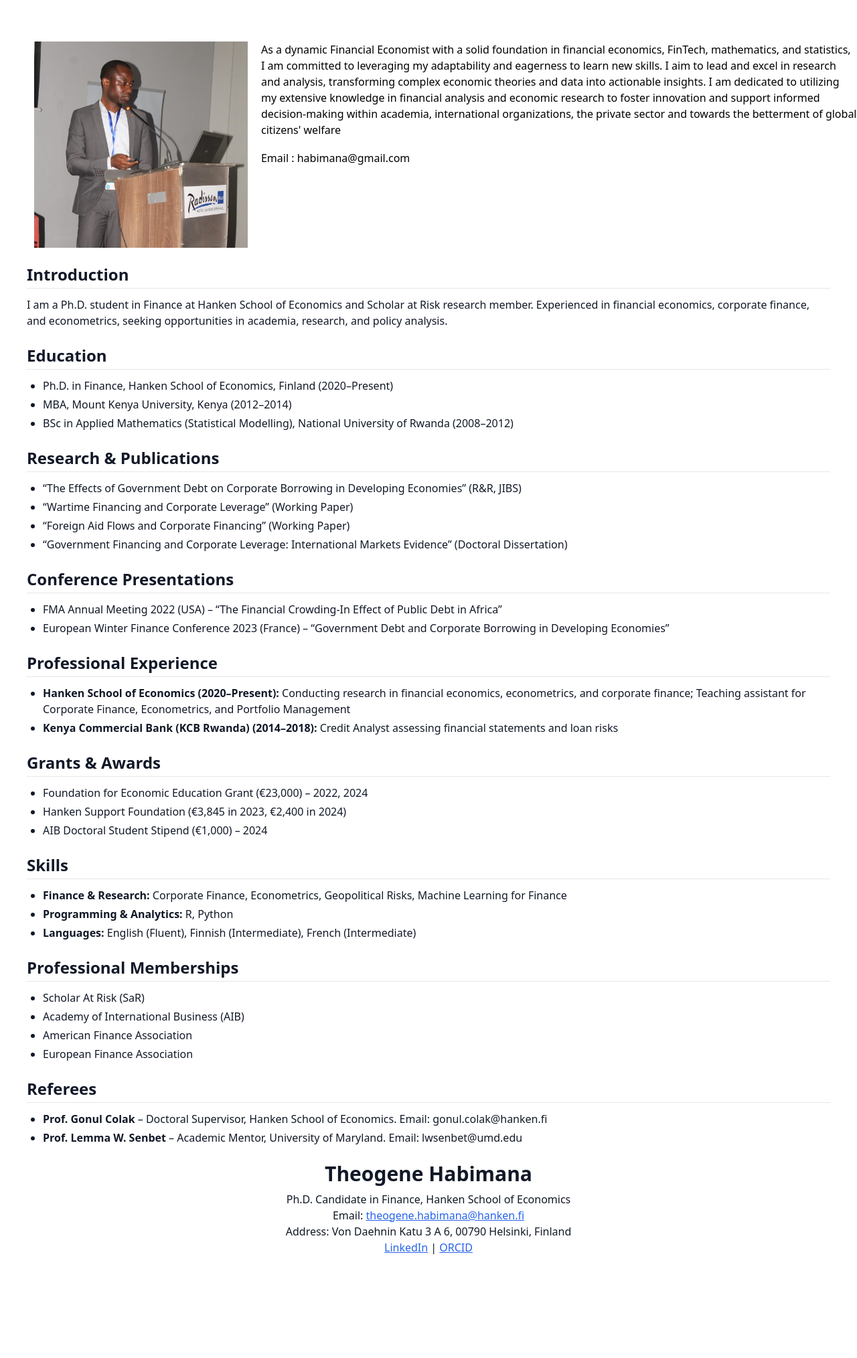
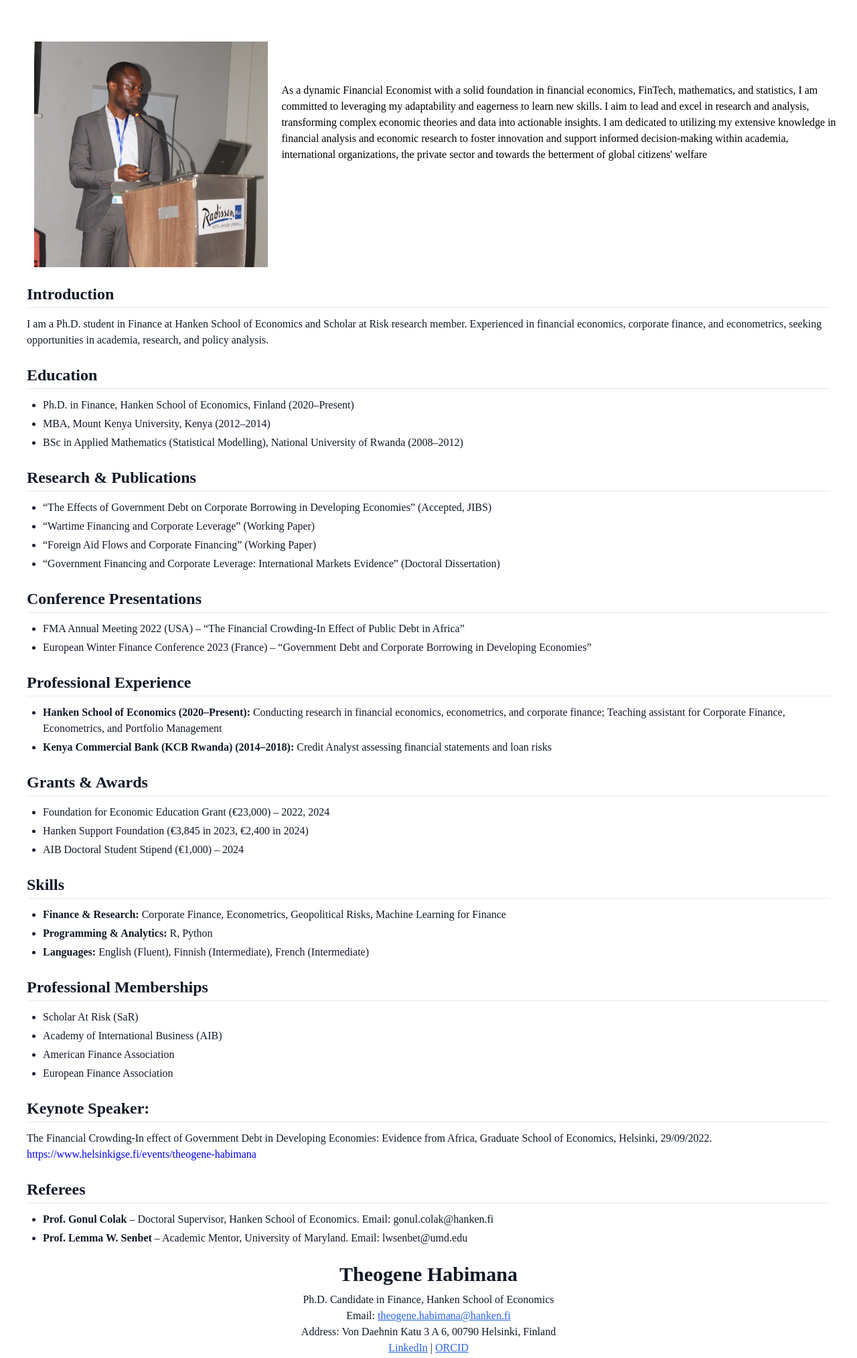
Before and after one commit to theogene-habimana/theo-repo, a plain HTML site: page index.html in a window 1280 px wide. Shown: the part 482-2510 px from the top of the page at 67% size. Before the commit the page ends 2381 px from the top, so only its background shows below. Drawn offline with nearby package versions, Linux system fonts and the light colour scheme.

Commit message:
upload updated file

```diff
--- a/index.html
+++ b/index.html
@@ -29,7 +29,7 @@
         <!-- Search input that will cover the navigation when active -->
         <div id="searchWrapper" class="absolute inset-0 bg-gray-800 bg-opacity-80 hidden flex items-center justify-center">
           <button id="backArrow" class="absolute left-4 text-white text-xl">
-            <i class="fa fa-arrow-left"></i>
+            <i class="fa fa-arrow-left">.</i>
           </button>
           <input type="text" id="searchInput" class="text-black p-2 rounded-md w-2/3" placeholder="Search...">
         </div>
@@ -49,9 +49,7 @@
       <p>As a dynamic Financial Economist with a solid foundation in financial economics,
         FinTech, mathematics, and statistics, I am committed to leveraging my adaptability and eagerness to learn new skills. I aim to lead and excel in research and analysis, transforming complex economic theories and data into actionable insights.
         I am dedicated to utilizing my extensive knowledge in financial analysis and economic research to foster innovation and support informed decision-making within academia, international organizations, the private sector and towards the betterment of global citizens' welfare</p>
-         <div class="links">
-        <label for="">Email : <span>habimana@gmail.com</span></label> <br>
-         </div>
+
   </div>
 </section>
   <section class="px-10 py-6 space-y-6 text-gray-900">
@@ -76,7 +74,7 @@
     <div>
       <h2 class="text-2xl font-bold border-b pb-1 mb-3">Research & Publications</h2>
       <ul class="list-disc pl-6 space-y-1">
-        <li>“The Effects of Government Debt on Corporate Borrowing in Developing Economies” (R&R, JIBS)</li>
+        <li>“The Effects of Government Debt on Corporate Borrowing in Developing Economies” (Accepted, JIBS)</li>
         <li>“Wartime Financing and Corporate Leverage” (Working Paper)</li>
         <li>“Foreign Aid Flows and Corporate Financing” (Working Paper)</li>
         <li>“Government Financing and Corporate Leverage: International Markets Evidence” (Doctoral Dissertation)</li>
@@ -126,6 +124,17 @@
         <li>European Finance Association</li>
       </ul>
     </div>
+    <div class="keynote">
+      <h2 class="text-2xl font-bold border-b pb-1 mb-3">Keynote Speaker: </h2>
+      <p>
+        The Financial Crowding-In effect of Government Debt in Developing Economies: Evidence from Africa, Graduate School of Economics,
+        Helsinki, 29/09/2022.
+      </p>
+      <a href="https://www.helsinkigse.fi/events/theogene-habimana" target="_blank" rel="noopener">
+        https://www.helsinkigse.fi/events/theogene-habimana
+      </a>
+    </div>
+
 
     <div>
       <h2 class="text-2xl font-bold border-b pb-1 mb-3">Referees</h2>
@@ -136,12 +145,16 @@
     </div>
 
     <div class="text-center">
-        <h2 class="text-3xl font-bold">Theogene Habimana</h2>
-        <p class="mt-2">Ph.D. Candidate in Finance, Hanken School of Economics</p>
-        <p>Email: <a href="mailto:theogene.habimana@hanken.fi" class="underline text-blue-600">theogene.habimana@hanken.fi</a></p>
-        <p>Address: Von Daehnin Katu 3 A 6, 00790 Helsinki, Finland</p>
-        <p><a href="https://linkedin.com/in/theogene-habimana-91679160" target="_blank" class="text-blue-600 underline">LinkedIn</a> | <a href="https://orcid.org/0000-0002-5203-8452" target="_blank" class="text-blue-600 underline">ORCID</a></p>
-           </div>
+      <h2 class="text-3xl font-bold">Theogene Habimana</h2>
+      <p class="mt-2">Ph.D. Candidate in Finance, Hanken School of Economics</p>
+      <p>Email: <a href="mailto:theogene.habimana@hanken.fi" class="underline text-blue-600">theogene.habimana@hanken.fi</a></p>
+      <p>Address: Von Daehnin Katu 3 A 6, 00790 Helsinki, Finland</p>
+      <p>
+          <a href="https://linkedin.com/in/theogene-habimana-91679160" target="_blank" rel="noopener" class="text-blue-600 underline">LinkedIn</a> |
+          <a href="https://orcid.org/0000-0002-5203-8452" target="_blank" rel="noopener" class="text-blue-600 underline">ORCID</a>
+      </p>
+  </div>
+
   </section>
 
   <script>
--- a/portfolio.css
+++ b/portfolio.css
@@ -1,4 +1,7 @@
-/* Initial transparent background for the navigation */
+body{
+  font-family: 'Times New Roman', Times, serif;
+}
+ /* Initial transparent background for the navigation */
 .navigation {
     position: absolute; /* Keeps the navigation inside the header initially */
     top: 0;
@@ -67,11 +70,15 @@
     width: 100rem;
     height: auto;
 }
-.links{
-    display: inline;
+.image-content{
+  margin-top: 5%;
+  margin-right: 2%;
 }
-.links a{
-    color: blue;
+.image-content p{
+  font-size: 16px;
+}
+.keynote a{
+ color: blue;
 }
 .list-section{
     margin-left: 4%;
```
